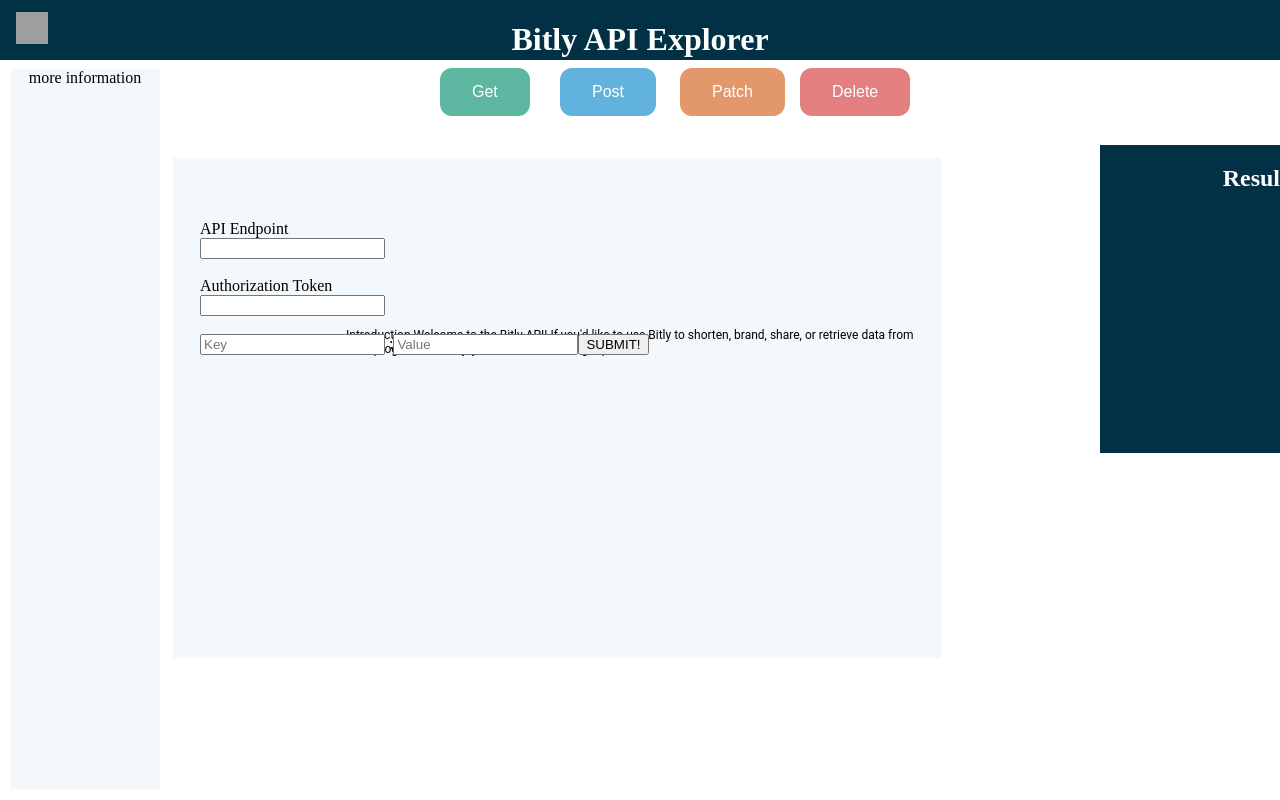
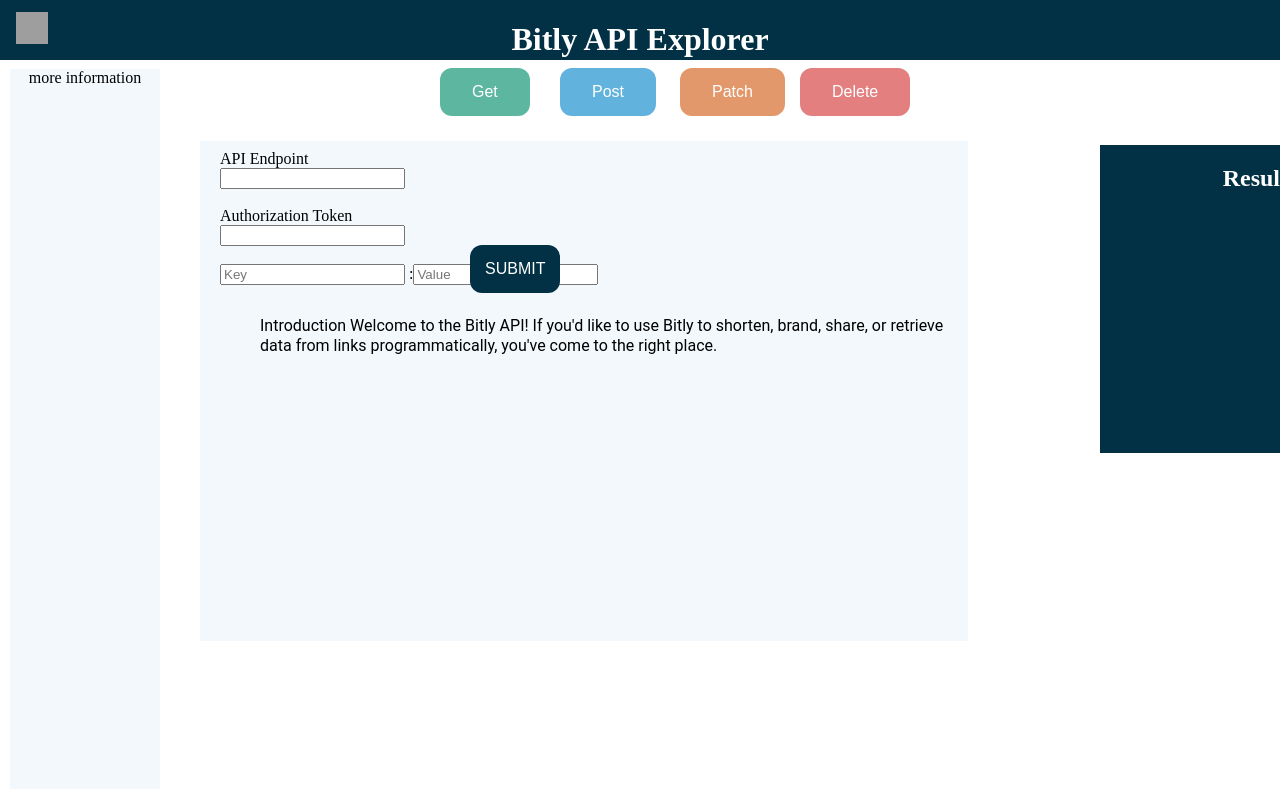
Before and after one commit to bitly/winterns2020, a React app: page / in a window 1280 px wide. Both pictures are taken after a click on the button "Get". Built offline with nearby package versions, Linux system fonts and the light colour scheme; grey boxes are pictures that could not be loaded; the HTML template or start-up script is replaced by a standard one.

Commit message:
reposition center text and styled submit button

```diff
--- a/src/Form.jsx
+++ b/src/Form.jsx
@@ -38,8 +38,8 @@
             placeholder= "Value"
             type="text" name='key' onChange={this.handleChange}
             />
-             <button
-             onClick={this.handleClick}>SUBMIT!
+             <button className="submit"
+             onClick={this.handleClick}>SUBMIT
              </button>
            </form>
 
--- a/src/index.css
+++ b/src/index.css
@@ -109,21 +109,22 @@
 width: 60%;
 max-width: 60%;
 height: 500px;
-left: 138px;
+left: 200px;
 top: 141px;
 background: #F2F8FC;
 }
 
-.centerCard, p{
+.intro{
 position: absolute;
-left: 173px;
-top: 158px;
-
+/* left: 173px;
+top: 158px; */
+left: 60px;
+top: 159px;
 font-family: Roboto;
 font-style: normal;
 font-weight: normal;
-font-size: 12px;
-line-height: 14px;
+font-size: 16px;
+line-height: 20px;
 /* text-align: center; */
 
 color: #000000;
@@ -146,9 +147,28 @@
 }
 
 /* result box code ends */
+
+/* code for input forms where you can input stuff */
 .inputForms{
 position: absolute;
-left: 200px;
-top: 220px;
+left: 220px;
+top: 150px;
+}/* code ends */
+
+/* submit button code begins */
+ .submit{
+  background-color: #023044;
+  border: none;
+  color: white;
+  padding: 15px 15px;
+  text-align: center;
+  text-decoration: none;
+  display: inline-block;
+  font-size: 16px;
+  border-radius: 12px;
+  /* left: 142px; */
+  left: 250px;
+  top: 95px;
+  position: absolute;
 }
-/* code for input forms where you can input stuff */
+ /* submit button code ends */
--- a/src/index.jsx
+++ b/src/index.jsx
@@ -58,7 +58,7 @@
 
             <div className="centerCard">  {/* CENTER CARD WITH INTRO code begins  */}
 
-                <p>Introduction Welcome to the Bitly API! If you'd like to use Bitly to shorten, brand, share,
+                <p className="intro">Introduction Welcome to the Bitly API! If you'd like to use Bitly to shorten, brand, share,
                     or retrieve data from links programmatically, you've come to the right place.
                 </p>
             </div> {/* CENTER CARD WITH INTRO code ends   */}
@@ -67,7 +67,7 @@
                     <center><h2>Results</h2></center>
             </div>   {/*  results box code ends  */}
             {/* logo image. for some reason it only shows if i have the image tag in the body not in the header idk why */}
-                <img class= "logo" src="Bitly.svg"/>
+                <img className= "logo" src="Bitly.svg"/>
 
 
              <div> {/*takes response from bitly api and turns it into json string  */}
```
